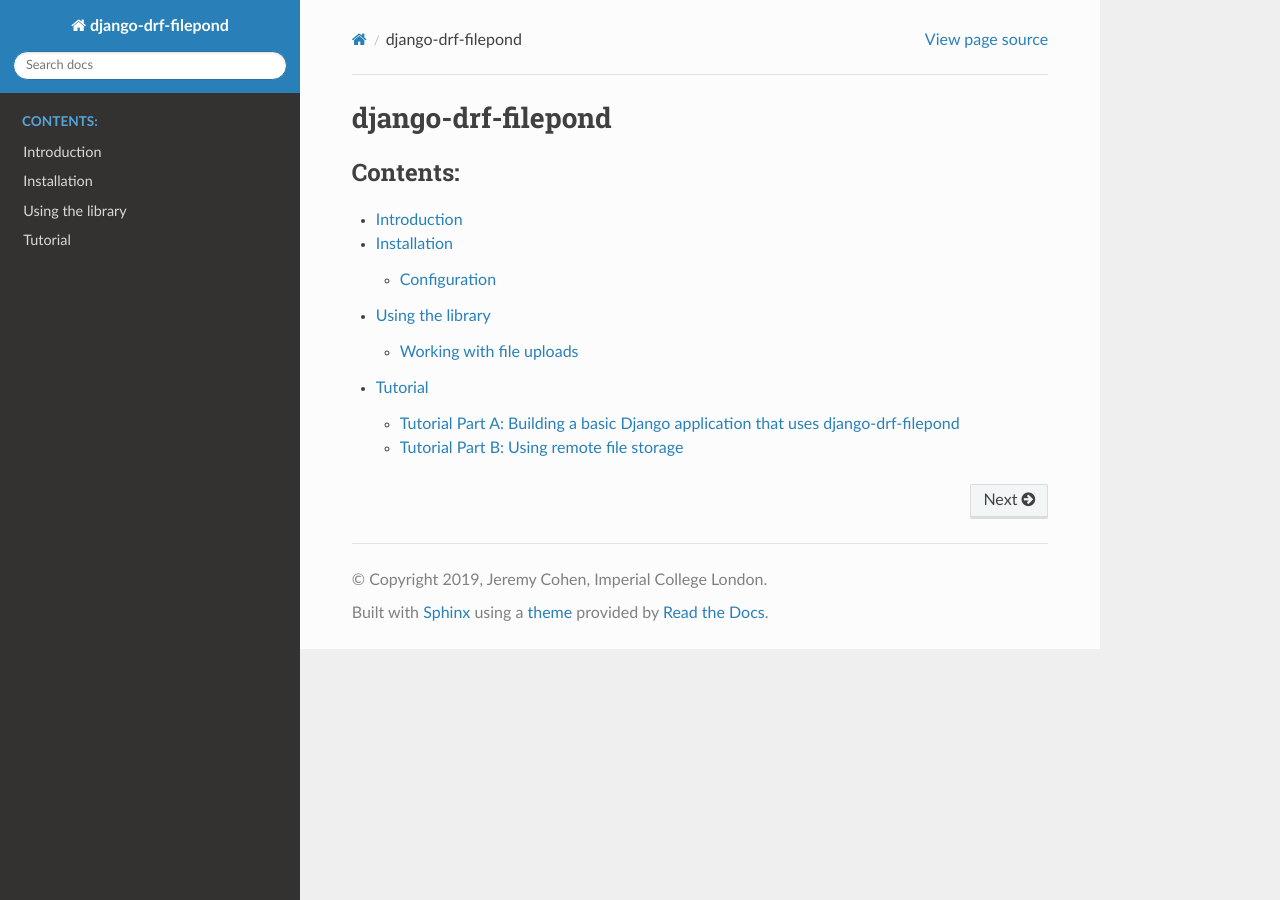
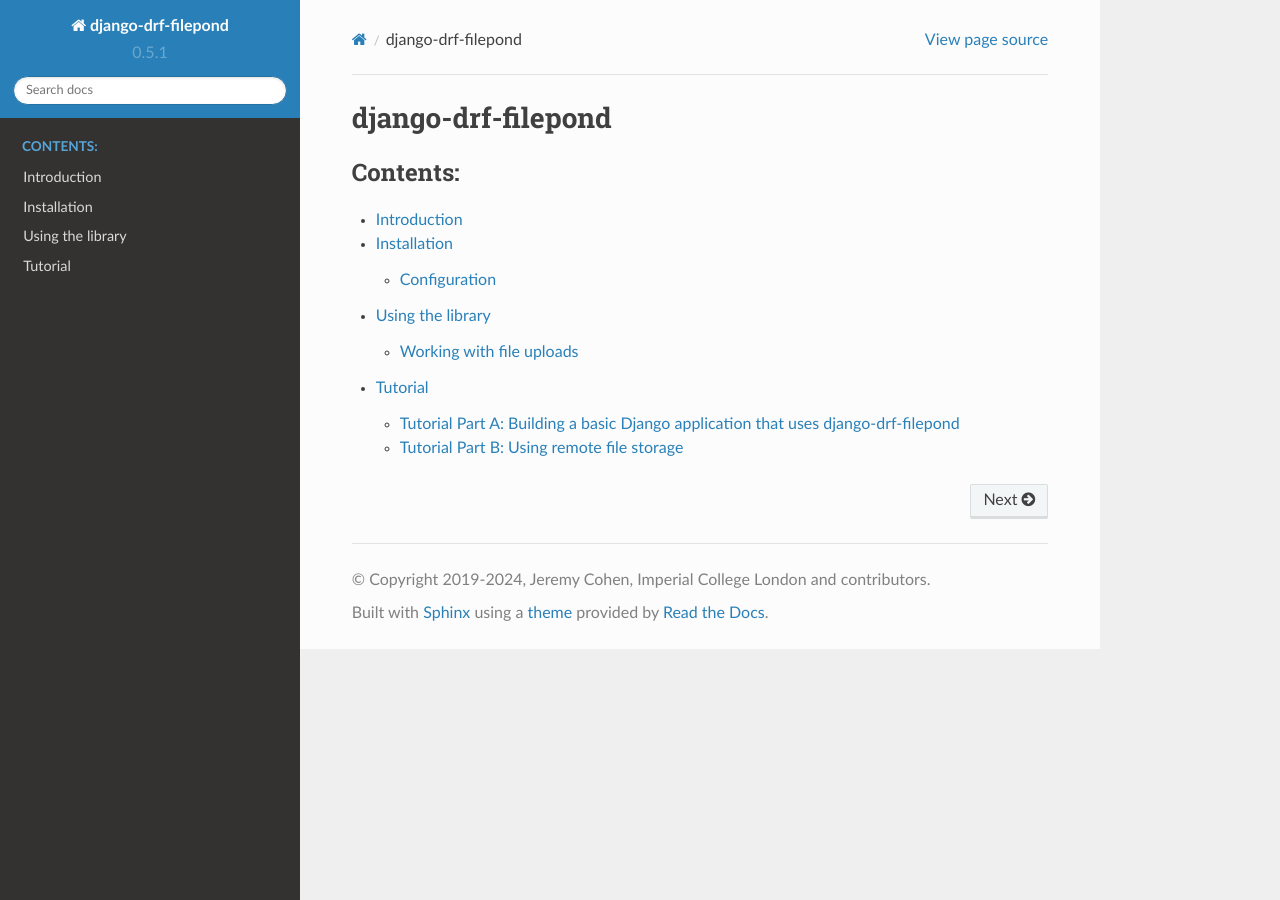
Before and after one commit to ImperialCollegeLondon/django-drf-filepond, a Sphinx documentation site: the page built from docs/index.rst, in a window 1280 px wide. Built offline with Sphinx 7.4.7 and the Read the Docs theme 2.0.0, drawn with Linux system fonts in a browser that asks for light colours.

Commit message:
Update release version in setup and docs config.

```diff
--- a/docs/conf.py
+++ b/docs/conf.py
@@ -20,13 +20,13 @@
 # -- Project information -----------------------------------------------------
 
 project = 'django-drf-filepond'
-copyright = '2019, Jeremy Cohen, Imperial College London'
-author = 'Jeremy Cohen'
+copyright = '2019-2024, Jeremy Cohen, Imperial College London and contributors'
+author = 'Jeremy Cohen and contributors'
 
 # The short X.Y version
-version = ''
+version = '0.5.1'
 # The full version, including alpha/beta/rc tags
-release = ''
+release = '0.5.1'
 
 
 # -- General configuration ---------------------------------------------------
--- a/setup.py
+++ b/setup.py
@@ -5,7 +5,7 @@ with open("README.md", "r") as readme:
 
 setup(
     name="django-drf-filepond",
-    version="0.5.0",
+    version="0.5.1",
     description="Filepond server app for Django REST Framework",
     long_description=long_description,
     long_description_content_type='text/markdown',
```
